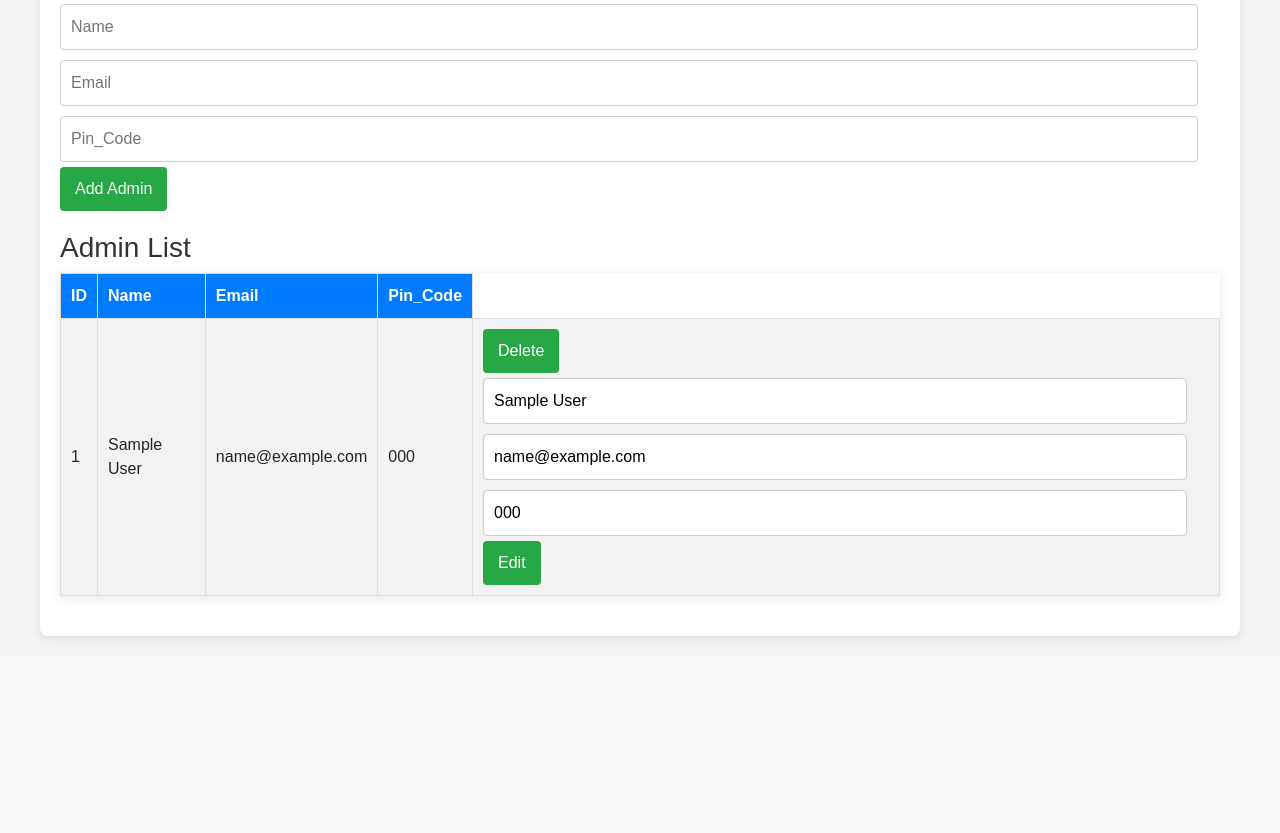
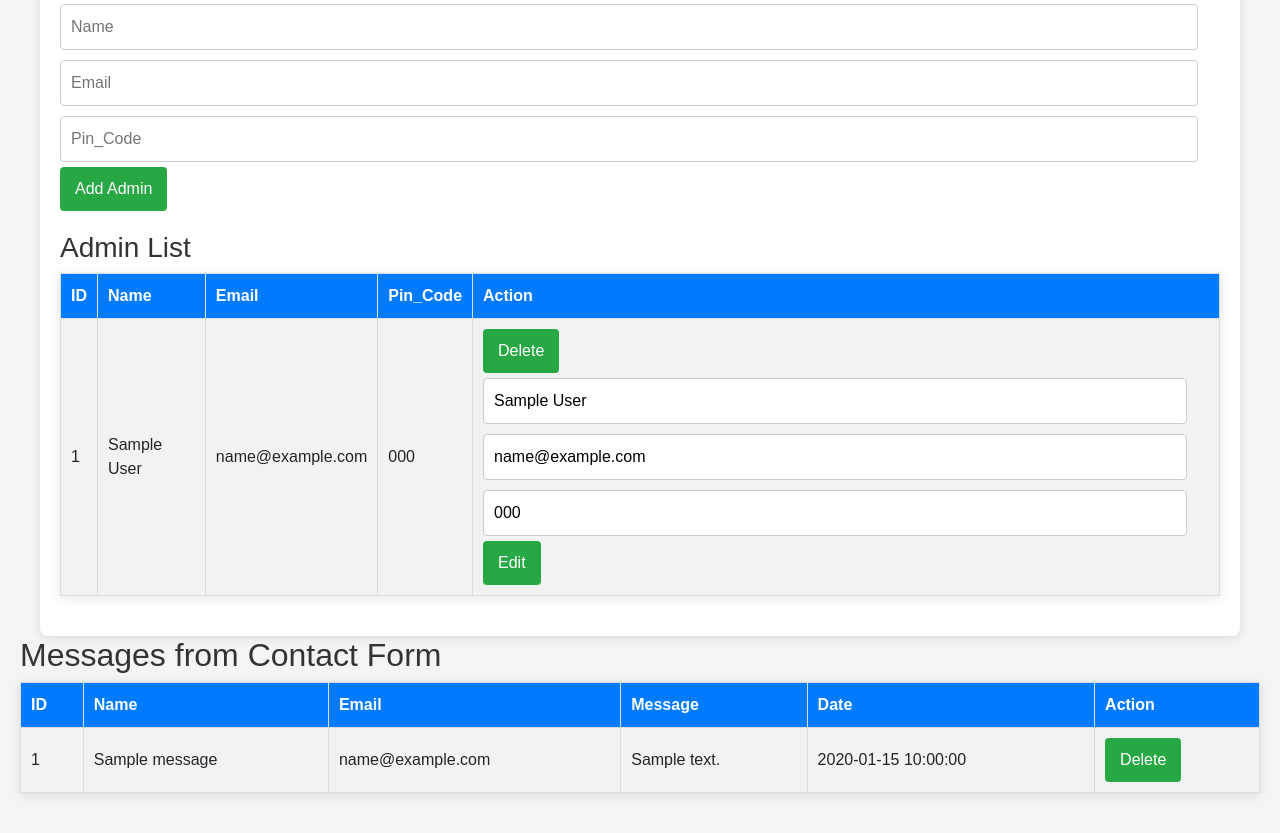
Before and after one commit to Kobidubidu/WebsiteSekolah_DCT, a PHP site: page /pages/admin_dashboard.php in a window 1280 px wide. Shown: the part 990-1823 px from the top of the page. Before the commit the page ends 1631 px from the top, so only its background shows below. Run offline with PHP 8.4, Linux system fonts and the light colour scheme; the visitor is signed in with stand-in values (Sample User, id 1); tables that the repository leaves empty or names only in its code hold one stand-in row (values such as "Sample post").

Commit message:
perbaikan form pesan agar dapat dilihat di dashboard admin

```diff
--- a/actions/send_message.php
+++ b/actions/send_message.php
@@ -14,7 +14,7 @@ if ($_SERVER["REQUEST_METHOD"] == "POST") {
         $stmt->bind_param("sss", $name, $email, $message);
 
         if ($stmt->execute()) {
-            // Jika berhasil, alihkan ke halaman kontak dengan pesan sukses
+            // Jika berahasil, alihkan ke halaman kontak dengan pesan sukses
             header("Location: ../pages/contact.php?status=success");
             exit(); // Pastikan untuk keluar setelah redirect
         } else {
--- a/pages/admin_dashboard.php
+++ b/pages/admin_dashboard.php
@@ -14,7 +14,17 @@ include_once '../includes/db_connect.php';
 if ($conn->connect_error) {
     die("Database connection failed: " . $conn->connect_error);
 }
-
+// Handle form submissions for deleting messages
+if (isset($_POST['delete_message'])) {
+    $message_id = $_POST['message_id'];
+    $stmt = $conn->prepare("DELETE FROM messages WHERE id = ?");
+    $stmt->bind_param("i", $message_id);
+    $stmt->execute();
+    $stmt->close();
+}
+// Fetch messages for display
+$result_messages = $conn->query("SELECT * FROM messages ORDER BY created_at DESC");
+$messages = $result_messages->fetch_all(MYSQLI_ASSOC);
 // Handle form submissions for adding, editing, and deleting users and admins
 // Handle form submissions for adding, editing, and deleting users and admins
 if ($_SERVER['REQUEST_METHOD'] == 'POST') {
@@ -275,6 +285,7 @@ $admins = $result_admins->fetch_all(MYSQLI_ASSOC);
                 <th>Name</th>
                 <th>Email</th>
                 <th>Pin_Code</th>
+                <th>Action</th>
             </tr>
             <?php
             foreach ($admins as $admin) {
@@ -303,6 +314,32 @@ $admins = $result_admins->fetch_all(MYSQLI_ASSOC);
         </table>
     </div>
 </body>
+<h2>Messages from Contact Form</h2>
+<table>
+    <tr>
+        <th>ID</th>
+        <th>Name</th>
+        <th>Email</th>
+        <th>Message</th>
+        <th>Date</th>
+        <th>Action</th>
+    </tr>
+    <?php foreach ($messages as $message) { ?>
+    <tr>
+        <td><?php echo $message['id']; ?></td>
+        <td><?php echo htmlspecialchars($message['name']); ?></td>
+        <td><?php echo htmlspecialchars($message['email']); ?></td>
+        <td><?php echo htmlspecialchars($message['message']); ?></td>
+        <td><?php echo $message['created_at']; ?></td>
+        <td>
+            <form method="POST" style="display:inline;">
+                <input type="hidden" name="message_id" value="<?php echo $message['id']; ?>">
+                <button type="submit" name="delete_message">Delete</button>
+            </form>
+        </td>
+    </tr>
+    <?php } ?>
+</table>
 </html>
 
 <?php
--- a/pages/login.php
+++ b/pages/login.php
@@ -76,10 +76,6 @@ error_reporting(E_ALL);
 
                     <button class="btn btn-danger btn-block" type="submit">Login</button>
                 </form>
-
-                <div class="text-center mt-3">
-                    <a href="../pages/register.php" class="text-dark">Daftar</a>
-                </div>
             </div>
         </div>
     </div>
```
Also changed, not shown: pages/dashboard.php (+27 -2 lines), pages/register.php (deleted, +0 -81 lines).
